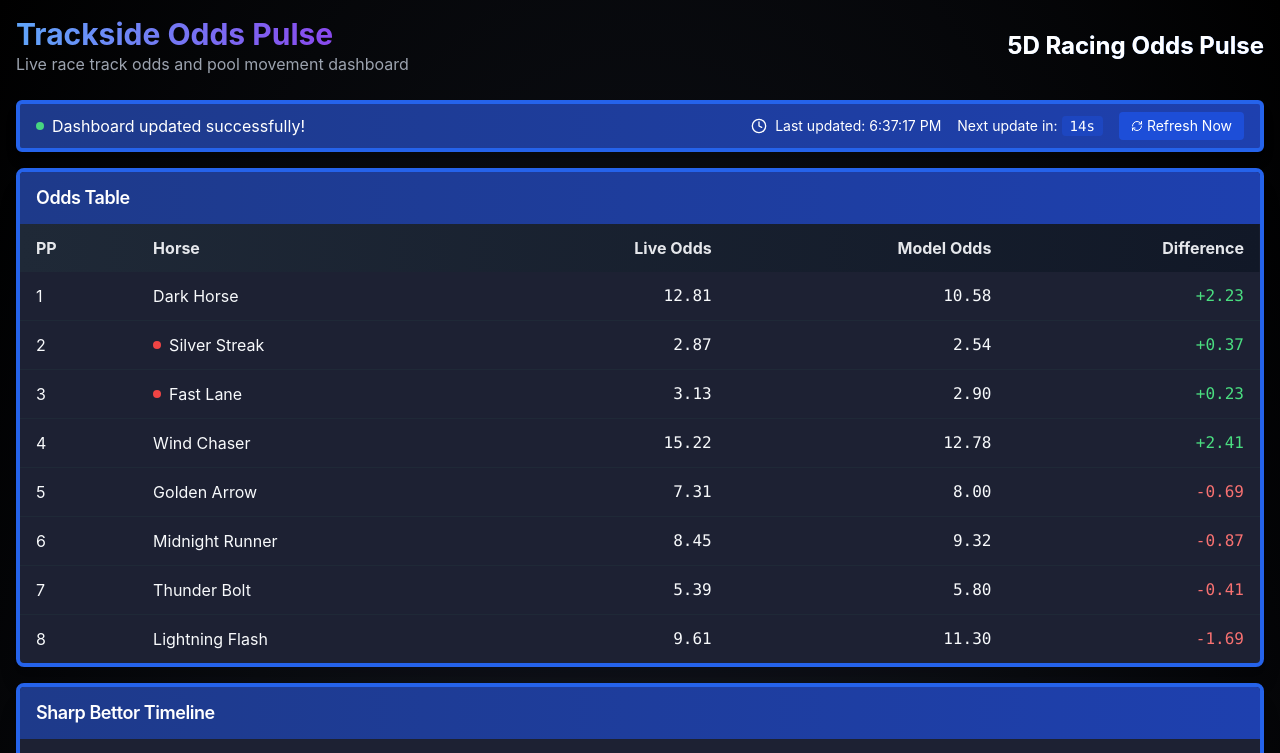
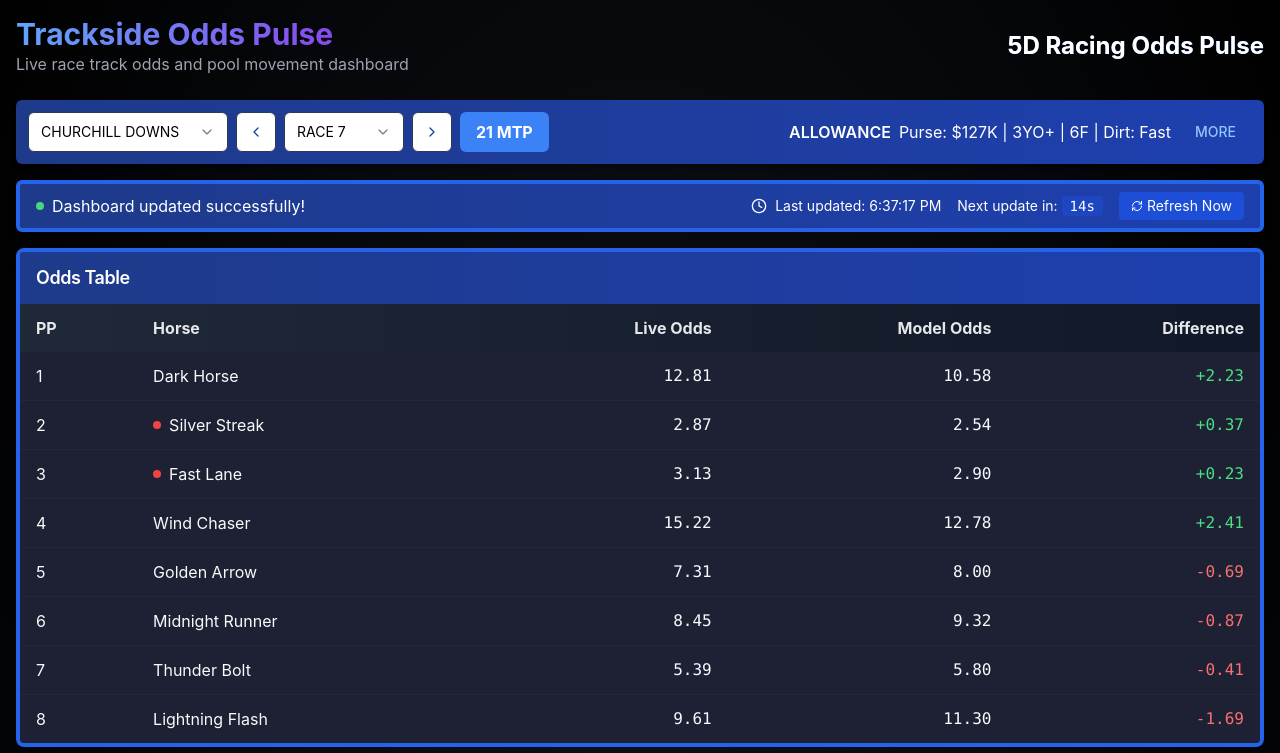
Before and after one commit to spotcircuit/sharpspike, a React (Vite) app: page / in a window 1280 px wide. Shown: the top 753 px of the page. Built offline with nearby package versions, Linux system fonts and the light colour scheme.

Commit message:
Add race selection and info dropdowns
Implement race selection dropdown and display race information, including MTP data.

```diff
--- /dev/null
+++ b/src/components/RaceNavBar.tsx
@@ -0,0 +1,142 @@
+
+import React, { useState } from 'react';
+import {
+  Select,
+  SelectContent,
+  SelectItem,
+  SelectTrigger,
+  SelectValue,
+} from "@/components/ui/select";
+import { Button } from "@/components/ui/button";
+import { ChevronLeft, ChevronRight } from "lucide-react";
+
+interface RaceNavBarProps {
+  currentTrack?: string;
+  currentRace?: number;
+  mtp?: number;
+  allowanceInfo?: {
+    purse: string;
+    age: string;
+    distance: string;
+    surface: string;
+  };
+  onTrackChange?: (track: string) => void;
+  onRaceChange?: (race: number) => void;
+}
+
+const RaceNavBar: React.FC<RaceNavBarProps> = ({
+  currentTrack = "CHURCHILL DOWNS",
+  currentRace = 7,
+  mtp = 21,
+  allowanceInfo = {
+    purse: "$127K",
+    age: "3YO+",
+    distance: "6F",
+    surface: "Fast"
+  },
+  onTrackChange,
+  onRaceChange
+}) => {
+  const [track, setTrack] = useState(currentTrack);
+  const [race, setRace] = useState(currentRace);
+
+  const tracks = ["CHURCHILL DOWNS", "BELMONT PARK", "SANTA ANITA", "DEL MAR", "KEENELAND"];
+  const races = Array.from({ length: 12 }, (_, i) => i + 1);
+
+  const handleTrackChange = (value: string) => {
+    setTrack(value);
+    if (onTrackChange) onTrackChange(value);
+  };
+
+  const handleRaceChange = (value: string) => {
+    const raceNumber = parseInt(value);
+    setRace(raceNumber);
+    if (onRaceChange) onRaceChange(raceNumber);
+  };
+
+  const navigateToPreviousRace = () => {
+    if (race > 1) {
+      const newRace = race - 1;
+      setRace(newRace);
+      if (onRaceChange) onRaceChange(newRace);
+    }
+  };
+
+  const navigateToNextRace = () => {
+    if (race < 12) {
+      const newRace = race + 1;
+      setRace(newRace);
+      if (onRaceChange) onRaceChange(newRace);
+    }
+  };
+
+  return (
+    <div className="flex items-center justify-between bg-gradient-to-r from-blue-900 to-blue-800 p-3 rounded-md shadow-md mb-4">
+      <div className="flex items-center space-x-2">
+        <Select value={track} onValueChange={handleTrackChange}>
+          <SelectTrigger className="w-[200px] bg-white text-black">
+            <SelectValue placeholder="Select Track" />
+          </SelectTrigger>
+          <SelectContent className="bg-white text-black">
+            {tracks.map((trackName) => (
+              <SelectItem key={trackName} value={trackName}>
+                {trackName}
+              </SelectItem>
+            ))}
+          </SelectContent>
+        </Select>
+
+        <div className="flex items-center">
+          <Button
+            variant="outline"
+            size="icon"
+            onClick={navigateToPreviousRace}
+            disabled={race <= 1}
+            className="bg-white text-blue-800"
+          >
+            <ChevronLeft className="h-5 w-5" />
+          </Button>
+
+          <div className="mx-2">
+            <Select value={race.toString()} onValueChange={handleRaceChange}>
+              <SelectTrigger className="w-[120px] bg-white text-black">
+                <SelectValue placeholder="Race" />
+              </SelectTrigger>
+              <SelectContent className="bg-white text-black">
+                {races.map((raceNumber) => (
+                  <SelectItem key={raceNumber} value={raceNumber.toString()}>
+                    RACE {raceNumber}
+                  </SelectItem>
+                ))}
+              </SelectContent>
+            </Select>
+          </div>
+
+          <Button
+            variant="outline"
+            size="icon"
+            onClick={navigateToNextRace}
+            disabled={race >= 12}
+            className="bg-white text-blue-800"
+          >
+            <ChevronRight className="h-5 w-5" />
+          </Button>
+        </div>
+
+        <div className="ml-2 rounded-md bg-blue-500 text-white px-4 py-2 font-bold">
+          {mtp} MTP
+        </div>
+      </div>
+
+      <div className="text-white flex items-center space-x-2">
+        <span className="font-semibold">ALLOWANCE</span>
+        <span>Purse: {allowanceInfo.purse} | {allowanceInfo.age} | {allowanceInfo.distance} | Dirt: {allowanceInfo.surface}</span>
+        <Button variant="link" className="text-blue-300 hover:text-blue-100">
+          MORE
+        </Button>
+      </div>
+    </div>
+  );
+};
+
+export default RaceNavBar;
--- a/src/pages/Index.tsx
+++ b/src/pages/Index.tsx
@@ -10,6 +10,7 @@ import TrainingFigures from '../components/TrainingFigures';
 import StatusBar from '../components/StatusBar';
 import TrackProfile from '../components/TrackProfile';
 import HorseComments from '../components/HorseComments';
+import RaceNavBar from '../components/RaceNavBar';
 import { getMockData, updateOdds, Horse } from '../utils/mockData';
 
 const REFRESH_INTERVAL = 20; // seconds
@@ -19,6 +20,8 @@ const Index = () => {
   const [lastUpdated, setLastUpdated] = useState(new Date().toLocaleTimeString());
   const [nextUpdateIn, setNextUpdateIn] = useState(REFRESH_INTERVAL);
   const [showUpdateNotification, setShowUpdateNotification] = useState(false);
+  const [currentTrack, setCurrentTrack] = useState("CHURCHILL DOWNS");
+  const [currentRace, setCurrentRace] = useState(7);
 
   const refreshData = () => {
     // Update horses with new odds
@@ -52,6 +55,16 @@ const Index = () => {
     return () => clearInterval(timer);
   }, [data]);
 
+  const handleTrackChange = (track: string) => {
+    setCurrentTrack(track);
+    // In a real app, you would fetch data for this track
+  };
+
+  const handleRaceChange = (race: number) => {
+    setCurrentRace(race);
+    // In a real app, you would fetch data for this race
+  };
+
   return (
     <div className="min-h-screen bg-gradient-radial from-betting-dark to-black p-4 text-white">
       <div className="max-w-7xl mx-auto">
@@ -70,6 +83,20 @@ const Index = () => {
             </h2>
           </div>
         </header>
+
+        <RaceNavBar
+          currentTrack={currentTrack}
+          currentRace={currentRace}
+          mtp={21}
+          allowanceInfo={{
+            purse: "$127K",
+            age: "3YO+",
+            distance: "6F",
+            surface: "Fast"
+          }}
+          onTrackChange={handleTrackChange}
+          onRaceChange={handleRaceChange}
+        />
 
         <div className="mb-4">
           <StatusBar
```
